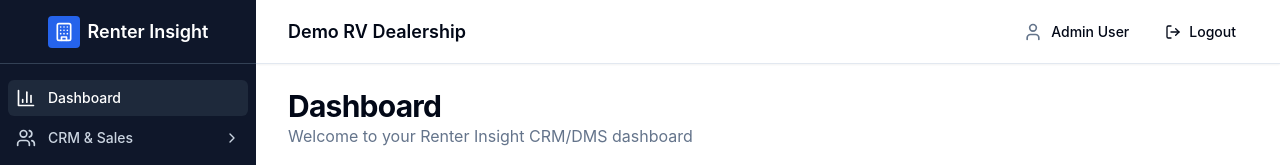
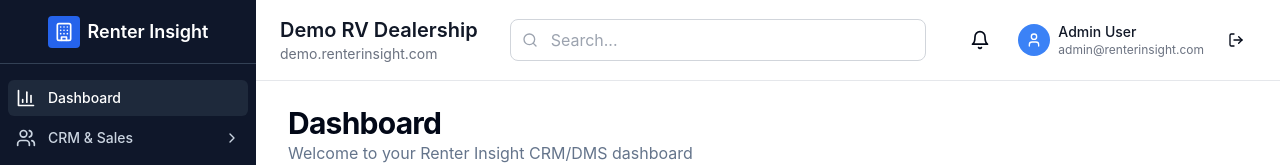
Before and after one commit to tschickel22/PLATFORM-DMS-CRM-7-11-25, a React (Vite) app: page /login in a window 1280 px wide. Both pictures are taken after a click on the button "Sign In". Shown: the top 165 px of the page. Built offline with nearby package versions, Linux system fonts and the light colour scheme.

Commit message:
Update Header to use Tenant Context

```diff
--- a/src/components/layout/Header.tsx
+++ b/src/components/layout/Header.tsx
@@ -1,52 +1,70 @@
-// src/components/layout/Header.tsx
 import React from 'react'
+import { Button } from '@/components/ui/button'
+import { Bell, Search, User, LogOut } from 'lucide-react'
 import { useAuth } from '@/contexts/AuthContext'
 import { useTenant } from '@/contexts/TenantContext'
-import { Button } from '@/components/ui/button'
-import { LogOut, User, Menu } from 'lucide-react'
 
-interface HeaderProps {
-  onMenuButtonClick: () => void
-}
-
-export default function Header({ onMenuButtonClick }: HeaderProps) {
+export default function Header() {
   const { user, logout } = useAuth()
   const { tenant } = useTenant()
 
   return (
-    <div className="sticky top-0 z-40 flex h-16 shrink-0 items-center gap-x-4 border-b border-border bg-background px-4 shadow-sm sm:gap-x-6 sm:px-6 lg:px-8">
-      <button
-        type="button"
-        className="-m-2.5 p-2.5 text-muted-foreground lg:hidden"
-        onClick={onMenuButtonClick}
-      >
-        <span className="sr-only">Open sidebar</span>
-        <Menu className="h-6 w-6" aria-hidden="true" />
-      </button>
-      <div className="flex flex-1 gap-x-4 self-stretch lg:gap-x-6">
-        <div className="flex flex-1 items-center">
-          <h2 className="text-lg font-semibold text-foreground">
-            {tenant?.name || 'Renter Insight CRM/DMS'}
-          </h2>
+    <header className="bg-white border-b border-gray-200 px-6 py-4">
+      <div className="flex items-center justify-between">
+        {/* Left side - Logo and Company Name */}
+        <div className="flex items-center space-x-3">
+          {tenant?.branding?.logo && (
+            <img
+              src={tenant.branding.logo}
+              alt={`${tenant.name} Logo`}
+              className="h-8 w-auto object-contain"
+            />
+          )}
+          <div>
+            <h1 className="text-xl font-semibold text-gray-900">
+              {tenant?.name || 'Renter Insight CRM/DMS'}
+            </h1>
+            <p className="text-sm text-gray-500">
+              {tenant?.domain || 'CRM/DMS'}
+            </p>
+          </div>
         </div>
-        <div className="flex items-center gap-x-4 lg:gap-x-6">
-          <div className="flex items-center gap-x-2">
-            <User className="h-5 w-5 text-muted-foreground" />
-            <span className="text-sm font-medium text-foreground">
-              {user?.name}
-            </span>
+
+        {/* Center - Search */}
+        <div className="flex-1 max-w-lg mx-8">
+          <div className="relative">
+            <Search className="absolute left-3 top-1/2 transform -translate-y-1/2 h-4 w-4 text-gray-400" />
+            <input
+              type="text"
+              placeholder="Search..."
+              className="w-full pl-10 pr-4 py-2 border border-gray-300 rounded-lg focus:ring-2 focus:ring-blue-500 focus:border-transparent"
+            />
           </div>
-          <Button
-            variant="ghost"
-            size="sm"
-            onClick={logout}
-            className="flex items-center gap-x-2"
-          >
-            <LogOut className="h-4 w-4" />
-            Logout
+        </div>
+
+        {/* Right side - Notifications and User Menu */}
+        <div className="flex items-center space-x-4">
+          <Button variant="ghost" size="sm">
+            <Bell className="h-5 w-5" />
           </Button>
+
+          <div className="flex items-center space-x-3">
+            <div className="flex items-center space-x-2">
+              <div className="w-8 h-8 bg-blue-500 rounded-full flex items-center justify-center">
+                <User className="h-4 w-4 text-white" />
+              </div>
+              <div className="hidden md:block">
+                <p className="text-sm font-medium text-gray-900">{user?.name}</p>
+                <p className="text-xs text-gray-500">{user?.email}</p>
+              </div>
+            </div>
+
+            <Button variant="ghost" size="sm" onClick={logout}>
+              <LogOut className="h-4 w-4" />
+            </Button>
+          </div>
         </div>
       </div>
-    </div>
+    </header>
   )
 }
```
